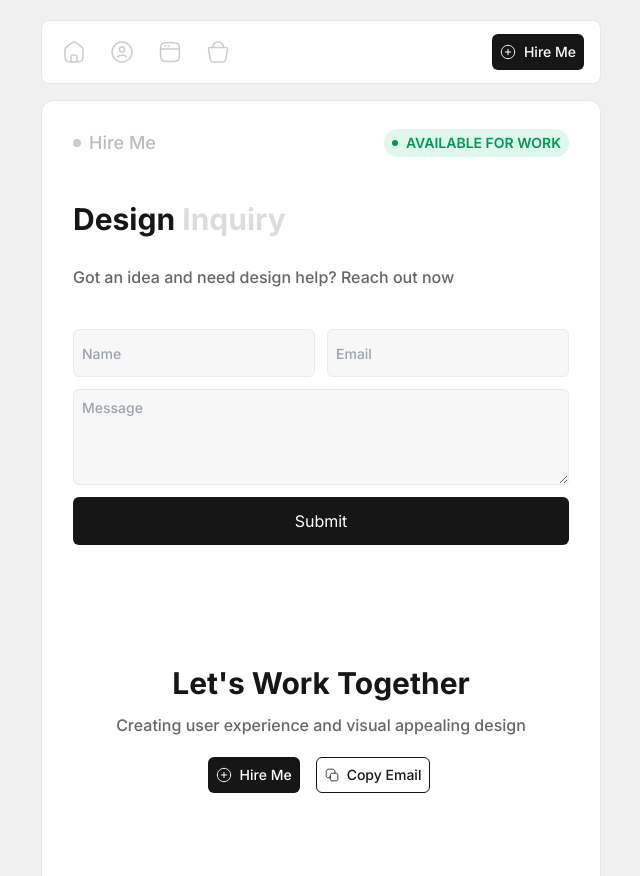
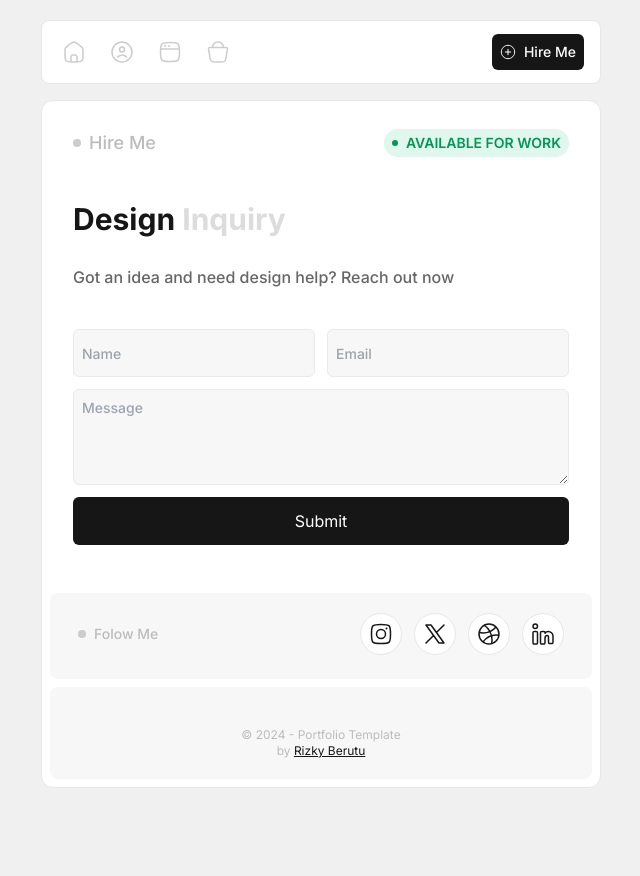
Before and after one commit to rizkyberutu/mini-porto, a website: page dist/HirePage.html in a window 1280 px wide. Shown: the top 876 px of the page, without its empty margins (319-959 px from the left). After the commit the page ends 852 px from the top, so only its background shows below. Drawn offline with Linux system fonts and the light colour scheme.

Commit message:
update hire

```diff
--- a/dist/HirePage.html
+++ b/dist/HirePage.html
@@ -79,7 +79,7 @@
 
   <!-- Content -->
   <section class="bg-white rounded-xl border mb-16">
-    <!-- hero -->
+    <!--  -->
     <div class="w-[496px] bg-[#ffffff] mx-auto  py-5 mt-2 rounded-lg items-center">
       <div class="atas flex justify-between mx-auto w-[496px] pb-6">
         <div class="role flex gap-2 items-center">
@@ -120,46 +120,6 @@
           </div>
         </form>
       </div>
-    </div>
-
-    <div class="message mx-1 py-20 flex flex-col gap-y-5 justify-center items-center">
-      <div class="text flex flex-col gap-y-3 items-center justify-center">
-        <h1 class="font-bold text-3xl text-[#161616]">Let's Work Together</h1>
-        <p class="font-medium text-base text-[#666666]">Creating user experience and visual appealing design</p>
-      </div>
-
-      <div class="button flex gap-3">
-        <a href="HirePage.html"
-          class="flex gap-2 items-center bg-[#161616] h-9 px-2 rounded-md mr-1 hover:shadow-[0_0_0_5px_#eaeaea]">
-          <svg xmlns="http://www.w3.org/2000/svg" viewBox="0 0 24 24" width="16" height="16" color="#ffffff"
-            fill="none">
-            <path d="M12 8V16M16 12L8 12" stroke="currentColor" stroke-width="1.5" stroke-linecap="round"
-              stroke-linejoin="round" />
-            <path
-              d="M22 12C22 6.47715 17.5228 2 12 2C6.47715 2 2 6.47715 2 12C2 17.5228 6.47715 22 12 22C17.5228 22 22 17.5228 22 12Z"
-              stroke="currentColor" stroke-width="1.5" />
-          </svg>
-
-          <p class="font-medium text-sm text-[#ffffff]">Hire Me</p>
-        </a>
-
-        <a href="#"
-          class="flex gap-2 items-center bg-[#ffffff] border border-[#161616] h-9 px-2 rounded-md mr-1 hover:shadow-[0_0_0_5px_#eaeaea]">
-          <svg xmlns="http://www.w3.org/2000/svg" viewBox="0 0 24 24" width="14" height="14" color="#161616"
-            fill="none">
-            <path
-              d="M9 15C9 12.1716 9 10.7574 9.87868 9.87868C10.7574 9 12.1716 9 15 9L16 9C18.8284 9 20.2426 9 21.1213 9.87868C22 10.7574 22 12.1716 22 15V16C22 18.8284 22 20.2426 21.1213 21.1213C20.2426 22 18.8284 22 16 22H15C12.1716 22 10.7574 22 9.87868 21.1213C9 20.2426 9 18.8284 9 16L9 15Z"
-              stroke="currentColor" stroke-width="1.5" stroke-linecap="round" stroke-linejoin="round" />
-            <path
-              d="M16.9999 9C16.9975 6.04291 16.9528 4.51121 16.092 3.46243C15.9258 3.25989 15.7401 3.07418 15.5376 2.90796C14.4312 2 12.7875 2 9.5 2C6.21252 2 4.56878 2 3.46243 2.90796C3.25989 3.07417 3.07418 3.25989 2.90796 3.46243C2 4.56878 2 6.21252 2 9.5C2 12.7875 2 14.4312 2.90796 15.5376C3.07417 15.7401 3.25989 15.9258 3.46243 16.092C4.51121 16.9528 6.04291 16.9975 9 16.9999"
-              stroke="currentColor" stroke-width="1.5" stroke-linecap="round" stroke-linejoin="round" />
-          </svg>
-
-          <p class="font-medium text-sm text-[#161616]">Copy Email</p>
-        </a>
-      </div>
-
-
     </div>
 
     <!-- Social Media -->
```
